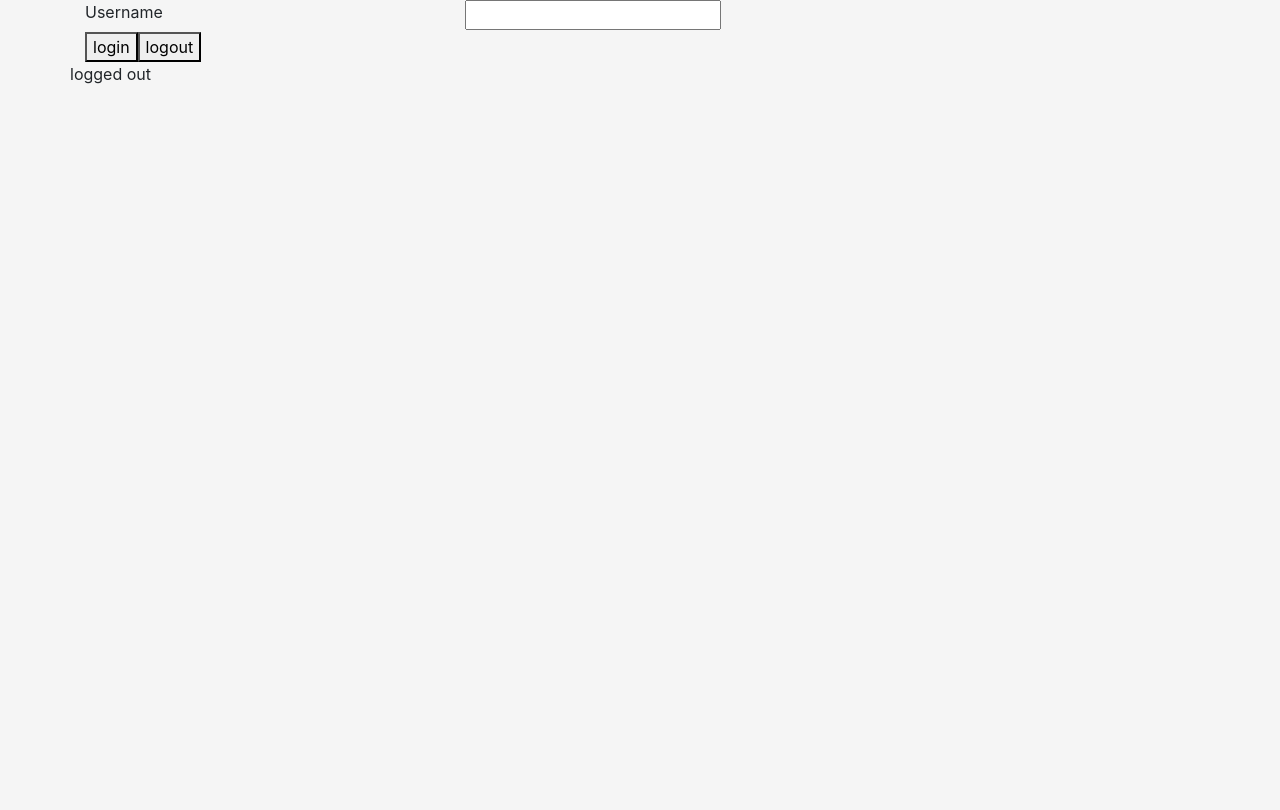
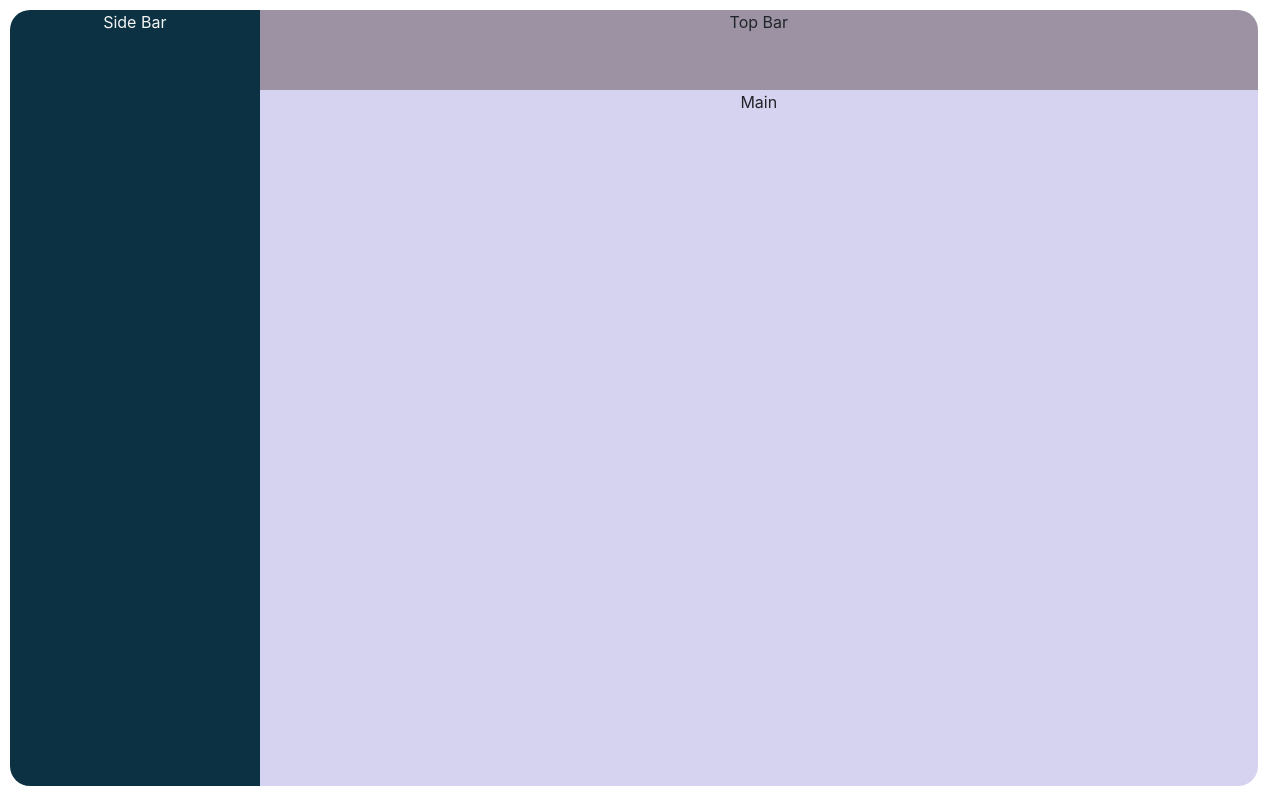
Before and after one commit to r3x6/SEI33-Project2-HypeApp, a React (Create React App) app in the folder react_app/: page / in a window 1280 px wide. Built offline with nearby package versions, Linux system fonts and the light colour scheme.

Commit message:
dashboard basic styling

```diff
--- a/react_app/src/App.js
+++ b/react_app/src/App.js
@@ -1,10 +1,11 @@
 import React from "react";
 import Auth from "./components/Auth";
+import DashBoard from "./components/DashBoard";
 
 function App() {
   return (
     <div>
-      <Auth />
+      <DashBoard />
     </div>
   );
 }
--- /dev/null
+++ b/react_app/src/components/DashBoard.js
@@ -0,0 +1,23 @@
+import React from "react";
+
+const DashBoard = () => {
+  return (
+    <div className="container">
+      <div className="row">
+        <div className="col-sm-3">
+          <div className="sideBar">Side Bar</div>
+        </div>
+        <div className="col-sm-9">
+          <div className="row">
+            <div className="topBar">Top Bar</div>
+          </div>
+          <div className="row">
+            <div className="main"> Main</div>
+          </div>
+        </div>
+      </div>
+    </div>
+  );
+};
+
+export default DashBoard;
--- a/react_app/src/index.css
+++ b/react_app/src/index.css
@@ -1,22 +1,35 @@
-@import url("https://fonts.googleapis.com/css2?family=Oxygen:wght@300;400;700&display=swap");
-
-* {
-  box-sizing: border-box;
+html,
+body {
+  height: 100%;
+  width: 100%;
+}
+.container {
+  margin: 10px;
+  text-align: center;
+}
+.row {
+  width: 78vw;
+}
+.sideBar {
+  background-color: #0b3142;
+  color: whitesmoke;
+  height: 97vh;
+  border-radius: 20px 0 0 20px;
 }
 
-html {
-  font-family: "Oxygen", sans-serif;
+.topBar {
+  background-color: #9c92a3;
+  height: 10vh;
+  width: 100vw;
+  border-radius: 0 20px 0 0;
 }
 
-body {
-  margin: 0;
-  background-color: whitesmoke;
+.main {
+  background-color: #d6d3f0;
+  height: 87vh;
+  width: 100vw;
+  border-radius: 0 0 20px 0;
 }
-
-.centered {
-  margin: 3rem auto;
-  text-align: center;
-  display: flex;
-  justify-content: center;
-  align-items: center;
+.col-sm-3 {
+  padding: 0px;
 }
```
